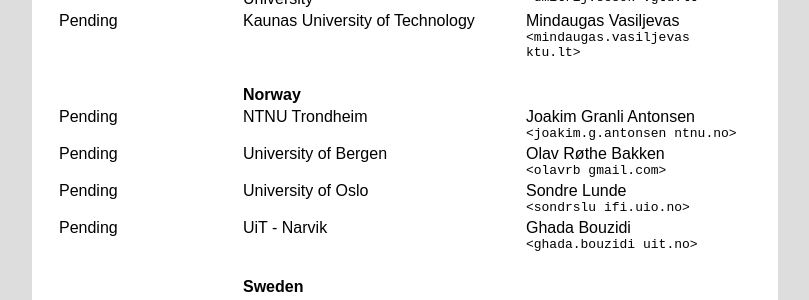
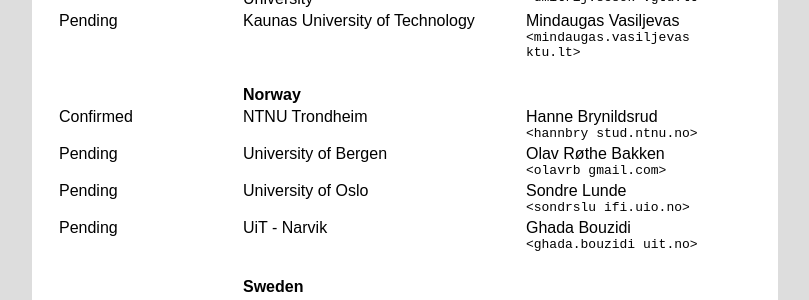
Before and after one commit to icpc/ncpc-web, a Jekyll site: the page built from ncpc2021/index.html, in a window 1280 px wide and 900 px high, scrolled down 1625 px. Shown: the part 152-452 px from the top of the window, without its empty margins (235-1044 px from the left). Built offline with Jekyll 4.4.1, drawn with Linux system fonts in a browser that asks for light colours.

Commit message:
[ncpc 2021] update contact info for NTNU

```diff
--- a/_data/ncpc2021sites.yml
+++ b/_data/ncpc2021sites.yml
@@ -60,9 +60,9 @@
 - name: Norway
   unis:
   - name : NTNU Trondheim
-    contact: Joakim Granli Antonsen
-    email: 'joakim.g.antonsen ntnu.no'
-    confirmed: false
+    contact: Hanne Brynildsrud
+    email: 'hannbry stud.ntnu.no'
+    confirmed: true
   - name : University of Bergen
     contact: Olav Røthe Bakken
     email: 'olavrb gmail.com'
```
